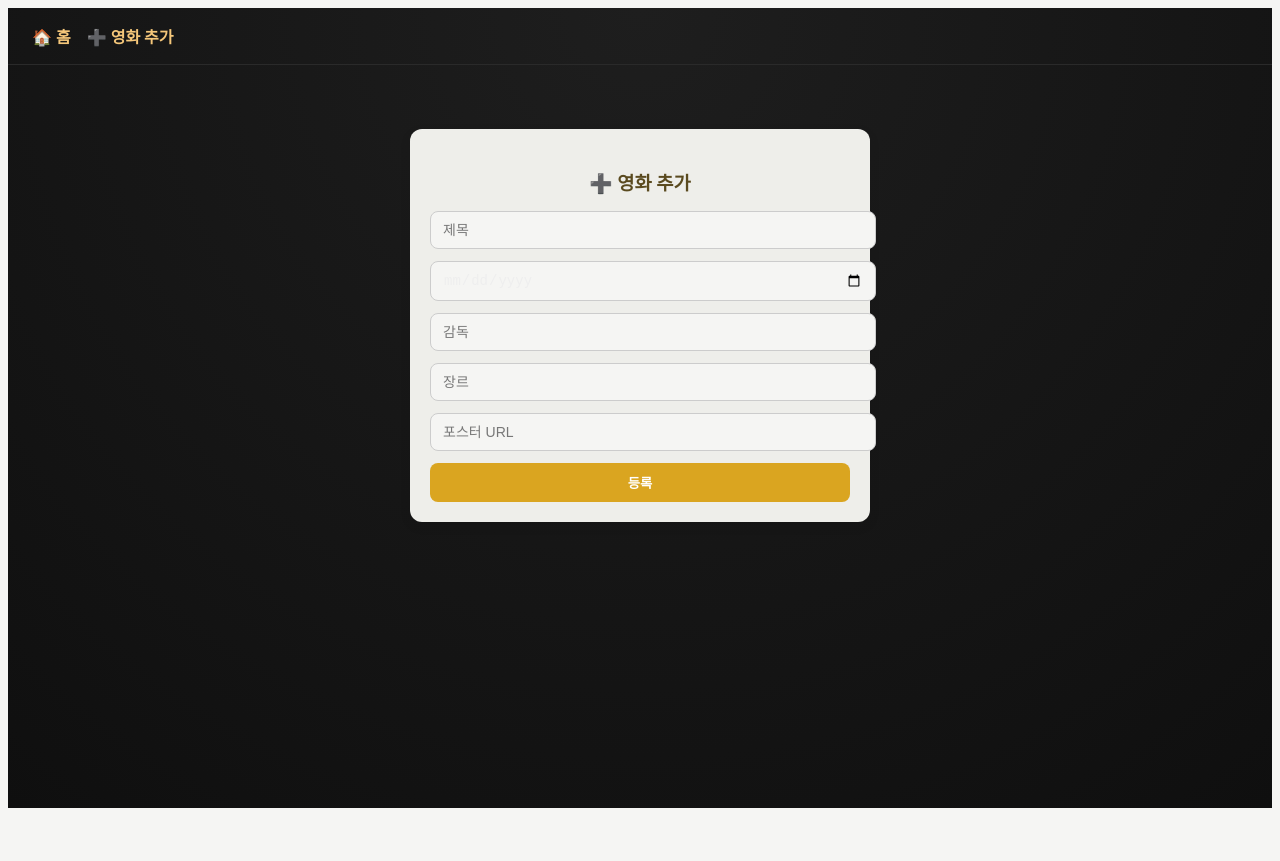
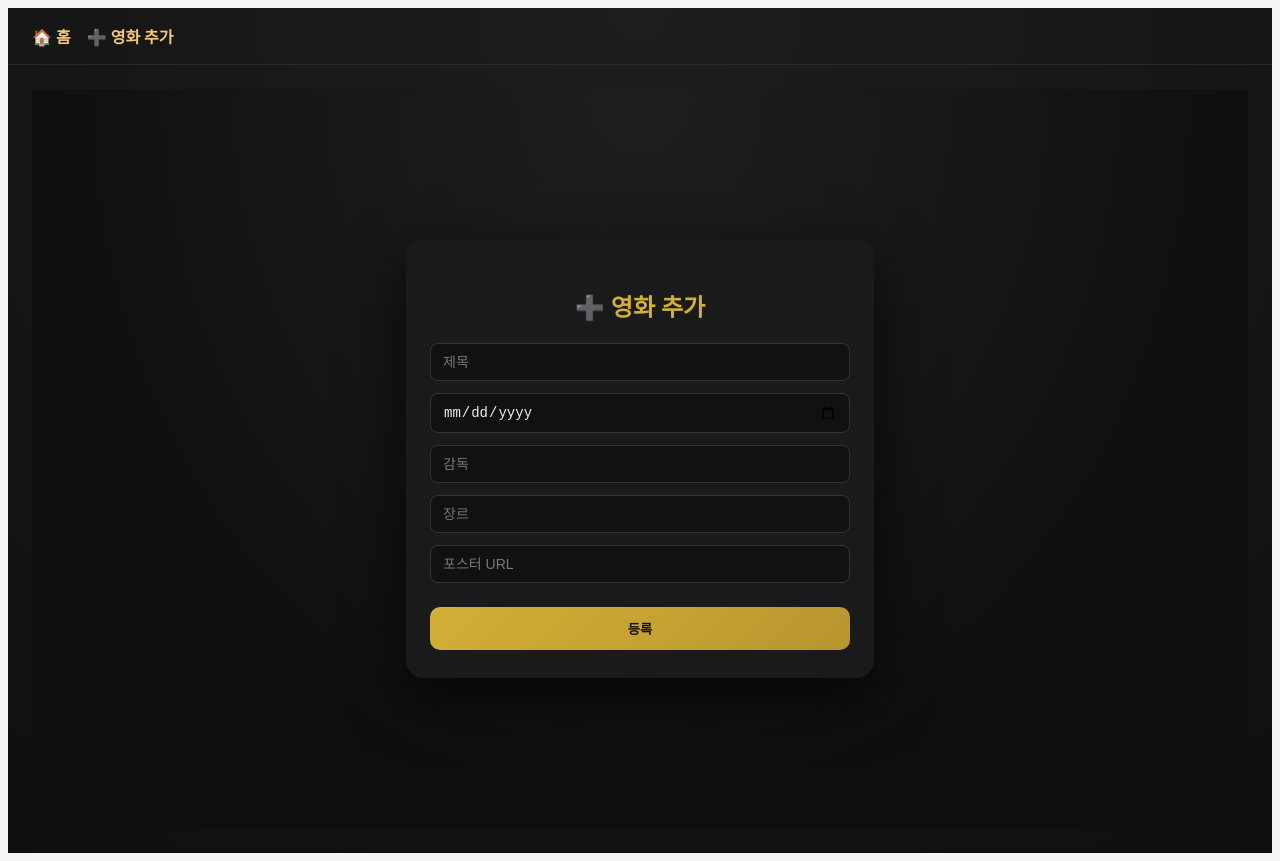
Before and after one commit to mungmung1970/movie_review, a React app in the folder frontend/: page /add in a window 1280 px wide. Before the commit the page ends 816 px from the top, so only its background shows below. Built offline with nearby package versions, Linux system fonts and the light colour scheme; the HTML template or start-up script is replaced by a standard one.

Commit message:
carousel 높이 조정

```diff
--- /dev/null
+++ b/frontend/src/pages/AddMovie.css
@@ -0,0 +1,73 @@
+/* 전체 배경 */
+.add-movie-page {
+  min-height: calc(100vh - 60px);
+  display: flex;
+  align-items: center;
+  justify-content: center;
+  background: radial-gradient(
+    ellipse at top,
+    #1f1f1f,
+    #0f0f0f 70%
+  );
+}
+
+/* 중앙 카드 */
+.add-movie-card {
+  width: 100%;
+  max-width: 420px;
+  padding: 28px 24px;
+  background: #1a1a1a;
+  border-radius: 18px;
+  box-shadow: 0 20px 60px rgba(0, 0, 0, 0.7);
+  color: #f5f5f5;
+}
+
+/* 제목 */
+.add-movie-card h2 {
+  text-align: center;
+  margin-bottom: 20px;
+  color: #d4af37; /* 골드 */
+}
+
+/* 입력창 공통 */
+.add-movie-card input {
+  width: 100%;
+  box-sizing: border-box; /* ⭐ 넘침 방지 */
+  margin-bottom: 12px;
+  padding: 10px 12px;
+  border-radius: 8px;
+  border: 1px solid #333;
+  background: #111;
+  color: #eee;
+  font-size: 14px;
+}
+
+.add-movie-card input::placeholder {
+  color: #777;
+}
+
+/* 포커스 */
+.add-movie-card input:focus {
+  outline: none;
+  border-color: #d4af37;
+  box-shadow: 0 0 0 1px rgba(212, 175, 55, 0.4);
+}
+
+/* 등록 버튼 */
+.submit-btn {
+  width: 100%;
+  margin-top: 12px;
+  padding: 12px;
+  border-radius: 10px;
+  border: none;
+  background: linear-gradient(135deg, #d4af37, #b8962e);
+  color: #111;
+  font-weight: bold;
+  cursor: pointer;
+  transition: transform 0.15s ease, box-shadow 0.15s ease;
+}
+
+.submit-btn:hover {
+  transform: translateY(-1px);
+  box-shadow: 0 6px 16px rgba(212, 175, 55, 0.4);
+}
--- a/frontend/src/pages/AddMovie.tsx
+++ b/frontend/src/pages/AddMovie.tsx
@@ -1,7 +1,7 @@
 import { useState } from "react";
 import { useNavigate } from "react-router-dom";
 import { createMovie } from "../api/movieApi";
-import "../styles/form.css";
+import "./AddMovie.css";
 
 export default function AddMovie() {
   const navigate = useNavigate();
@@ -13,7 +13,11 @@ export default function AddMovie() {
   const [posterUrl, setPosterUrl] = useState("");
 
   const submitMovie = async () => {
-    if (!title) return;
+    if (!title) {
+      alert("제목은 필수입니다.");
+      return;
+    }
+
     await createMovie({
       title,
       release_date: releaseDate || undefined,
@@ -21,20 +25,49 @@ export default function AddMovie() {
       genre,
       poster_url: posterUrl,
     });
+
     navigate("/");
   };
 
   return (
-    <div className="form-card">
-      <h3>➕ 영화 추가</h3>
+    <div className="add-movie-page">
+      <div className="add-movie-card">
+        <h2>➕ 영화 추가</h2>
 
-      <input placeholder="제목" value={title} onChange={(e) => setTitle(e.target.value)} />
-      <input type="date" value={releaseDate} onChange={(e) => setReleaseDate(e.target.value)} />
-      <input placeholder="감독" value={director} onChange={(e) => setDirector(e.target.value)} />
-      <input placeholder="장르" value={genre} onChange={(e) => setGenre(e.target.value)} />
-      <input placeholder="포스터 URL" value={posterUrl} onChange={(e) => setPosterUrl(e.target.value)} />
+        <input
+          placeholder="제목"
+          value={title}
+          onChange={(e) => setTitle(e.target.value)}
+        />
 
-      <button onClick={submitMovie}>등록</button>
+        <input
+          type="date"
+          value={releaseDate}
+          onChange={(e) => setReleaseDate(e.target.value)}
+        />
+
+        <input
+          placeholder="감독"
+          value={director}
+          onChange={(e) => setDirector(e.target.value)}
+        />
+
+        <input
+          placeholder="장르"
+          value={genre}
+          onChange={(e) => setGenre(e.target.value)}
+        />
+
+        <input
+          placeholder="포스터 URL"
+          value={posterUrl}
+          onChange={(e) => setPosterUrl(e.target.value)}
+        />
+
+        <button className="submit-btn" onClick={submitMovie}>
+          등록
+        </button>
+      </div>
     </div>
   );
 }
```
